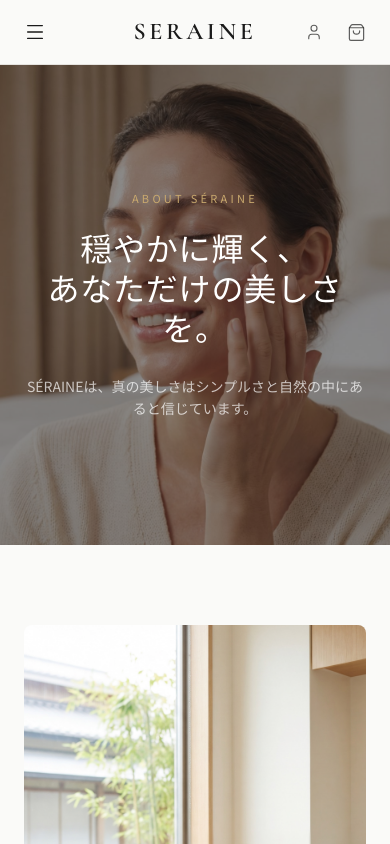
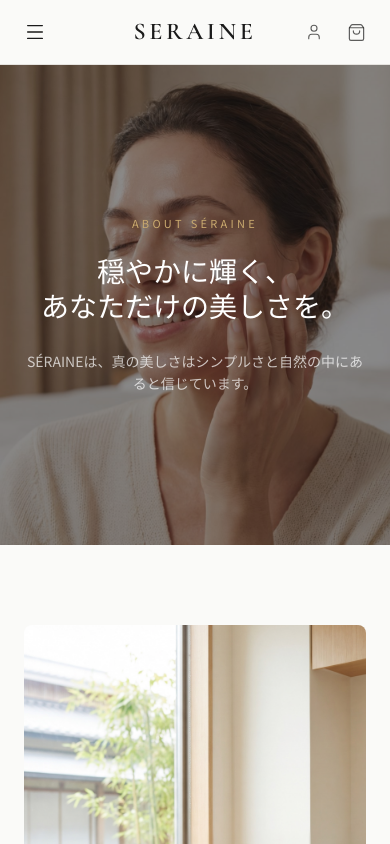
Before and after one commit to Ailiber1/SERAINE, a Next.js app: page /about in a window 390 px wide. Shown: the top 844 px of the page. Built offline with nearby package versions, Linux system fonts and the light colour scheme; a web font is replaced by a local one.

Commit message:
Aboutヒーロータイトルのスマホ改行修正: 字間調整で「を」単独改行を防止
Co-Authored-By: Claude Opus 4.6 (1M context) <noreply@anthropic.com>

```diff
--- a/src/app/about/page.tsx
+++ b/src/app/about/page.tsx
@@ -27,9 +27,8 @@ export default function AboutPage() {
           <p className="text-[11px] tracking-[0.3em] text-champagne-gold uppercase mb-6">
             About SÉRAINE
           </p>
-          <h1 className="font-heading text-[32px] md:text-[48px] leading-tight tracking-wide mb-6 text-white">
-            穏やかに輝く、
-            <br />
+          <h1 className="font-heading text-[28px] md:text-[48px] leading-tight tracking-normal md:tracking-wide mb-6 text-white">
+            穏やかに輝く、<br />
             あなただけの美しさを。
           </h1>
           <p className="text-white/70 text-sm md:text-base leading-relaxed max-w-xl mx-auto">
```
